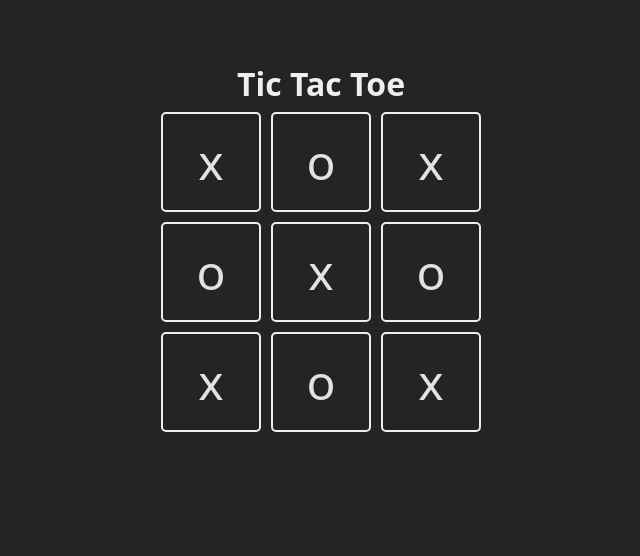
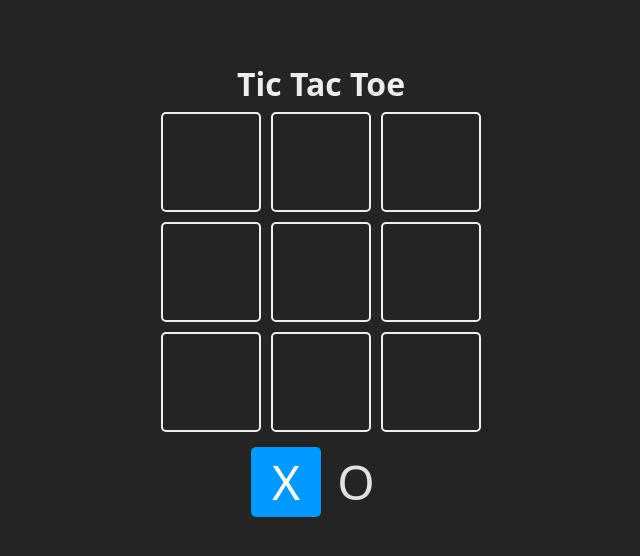
Before and after one commit to giovanyosorio/tic-tac-toe, a React (Vite) app: page / in a window 1280 px wide. Shown: the top 556 px of the page, without its empty margins (319-959 px from the left). Built offline with nearby package versions, Linux system fonts and the light colour scheme.

Commit message:
estados con los turnos

```diff
--- a/src/App.jsx
+++ b/src/App.jsx
@@ -6,18 +6,19 @@
 }
 
 
-const Square=({children,updateBoard,index}) => {
+const Square=({children,isSelected,updateBoard,index}) => {
+  const clasNames=`square ${isSelected ? 'is-selected ' : ''}`
   return (
-    <div className='square'>
+    <div className={clasNames}>
       {children}
     </div>
   )
 }
 function App() {
-  const [board,setBoard]= useState(["x","o","x","o","x","o","x","o","x"])
+  const [board,setBoard]= useState(Array(9).fill(null))
 
+  const [turn,setTurn]= useState(TURNS.X)
 
-  //const updateBoard = (index) => {
 
   return (
     <main className='board'>
@@ -33,6 +34,14 @@
           })
         }
       </section>
+      <section className='turn'>
+        <Square isSelected={turn===TURNS.X}>
+          {TURNS.X}
+        </Square>
+        <Square isSelected={turn===TURNS.O}>
+          {TURNS.O}
+        </Square>
+      </section>
     </main>
 
   )
```
